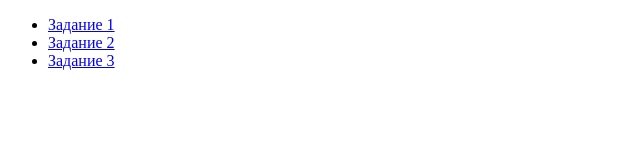
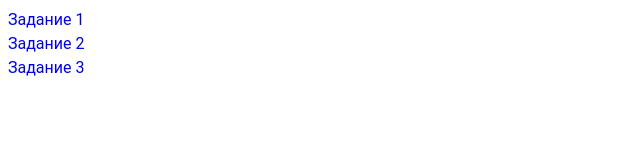
Before and after one commit to Yana-Filippova/goit-js-hw-11-promisification, a website built with Parcel: page src/index.html in a window 1280 px wide. Shown: the whole page, without its empty margins (0-640 px from the left). Built offline with nearby package versions, Linux system fonts and the light colour scheme.

Commit message:
JS HW-11

```diff
--- a/src/css/common.css
+++ b/src/css/common.css
@@ -0,0 +1,21 @@
+*,
+*::before,
+*::after {
+  box-sizing: border-box;
+}
+
+body {
+  font-family: Roboto, Oxygen, sans-serif;
+  line-height: 1.5;
+  color: #2a2a2a;
+}
+ul {
+  padding: 0;
+  margin: 0;
+  font-style: normal;
+  list-style: none;
+}
+
+a {
+  text-decoration: none;
+}
```
Also changed, not shown: src/index.html (+2 -0 lines).
